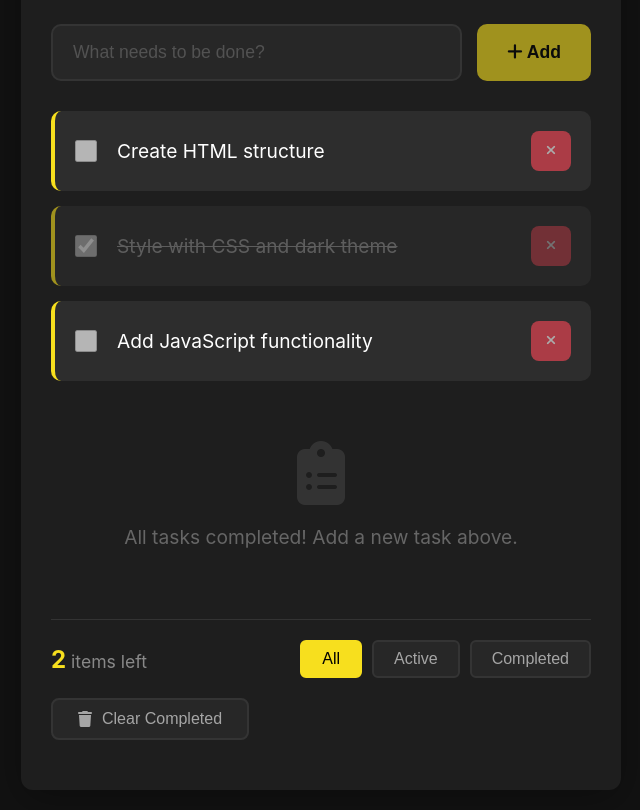
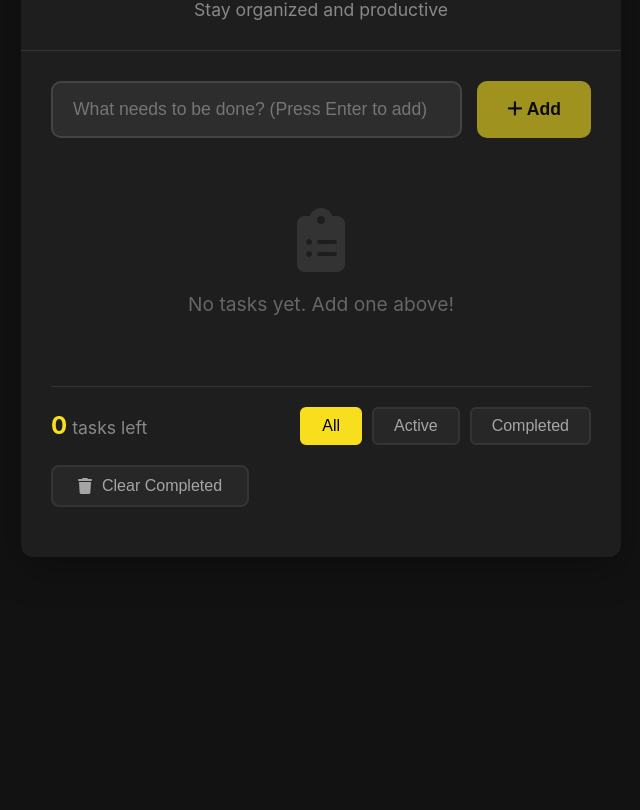
Before and after one commit to RUTH797/TO-DO-LIST-APP, a plain HTML site: page index.html in a window 1280 px wide. Shown: the part 167-977 px from the top of the page, without its empty margins (319-959 px from the left). After the commit the page ends 800 px from the top, so only its background shows below. Drawn offline with Linux system fonts and the light colour scheme.

Commit message:
Refactor HTML structure and improve accessibility
Updated the HTML structure of the To-Do App, including new form elements and accessibility features.

```diff
--- a/index.html
+++ b/index.html
@@ -17,75 +17,46 @@
         </header>
 
         <main>
-            <form class="add-task-form">
+            <form class="add-task-form" id="taskForm">
                 <div class="input-wrapper">
-                    <input type="text" class="task-input" placeholder="What needs to be done?" disabled>
-                    <button type="submit" class="add-button" disabled>
+                    <input type="text" class="task-input" id="taskInput"
+                        placeholder="What needs to be done? (Press Enter to add)" aria-label="New task input">
+                    <button type="submit" class="add-button" id="addButton">
                         <i class="fas fa-plus"></i> Add
                     </button>
                 </div>
+                <div class="error-message" id="errorMessage"></div>
             </form>
 
             <div class="tasks-container">
-                <ul class="task-list">
-                    <li class="task-item">
-                        <div class="task-content">
-                            <input type="checkbox" class="task-checkbox" disabled>
-                            <span class="task-text">Create HTML structure</span>
-                        </div>
-                        <button class="delete-btn" disabled>
-                            <i class="fas fa-times"></i>
-                        </button>
-                    </li>
-
-                    <li class="task-item completed">
-                        <div class="task-content">
-                            <input type="checkbox" class="task-checkbox" checked disabled>
-                            <span class="task-text">Style with CSS and dark theme</span>
-                        </div>
-                        <button class="delete-btn" disabled>
-                            <i class="fas fa-times"></i>
-                        </button>
-                    </li>
-
-                    <li class="task-item">
-                        <div class="task-content">
-                            <input type="checkbox" class="task-checkbox" disabled>
-                            <span class="task-text">Add JavaScript functionality</span>
-                        </div>
-                        <button class="delete-btn" disabled>
-                            <i class="fas fa-times"></i>
-                        </button>
-                    </li>
+                <ul class="task-list" id="taskList">
                 </ul>
 
-                <div class="empty-state">
+                <div class="empty-state" id="emptyState">
                     <i class="fas fa-clipboard-list"></i>
-                    <p>All tasks completed! Add a new task above.</p>
+                    <p>No tasks yet. Add one above!</p>
                 </div>
             </div>
 
             <div class="app-controls">
                 <div class="task-counter">
-                    <span class="count-number">2</span> items left
+                    <span class="count-number" id="taskCount">0</span>
+                    <span id="taskText">tasks left</span>
                 </div>
 
                 <div class="filter-buttons">
-                    <button class="filter-btn active" disabled>All</button>
-                    <button class="filter-btn" disabled>Active</button>
-                    <button class="filter-btn" disabled>Completed</button>
+                    <button class="filter-btn active" data-filter="all">All</button>
+                    <button class="filter-btn" data-filter="active">Active</button>
+                    <button class="filter-btn" data-filter="completed">Completed</button>
                 </div>
 
-                <button class="clear-btn" disabled>
+                <button class="clear-btn" id="clearCompleted">
                     <i class="fas fa-trash"></i> Clear Completed
                 </button>
             </div>
         </main>
     </div>
-
-    <script>
-        console.log("To-Do App - HTML/CSS ready");
-    </script>
+    <script src="script.js"></script>
 </body>
 
 </html>
```
